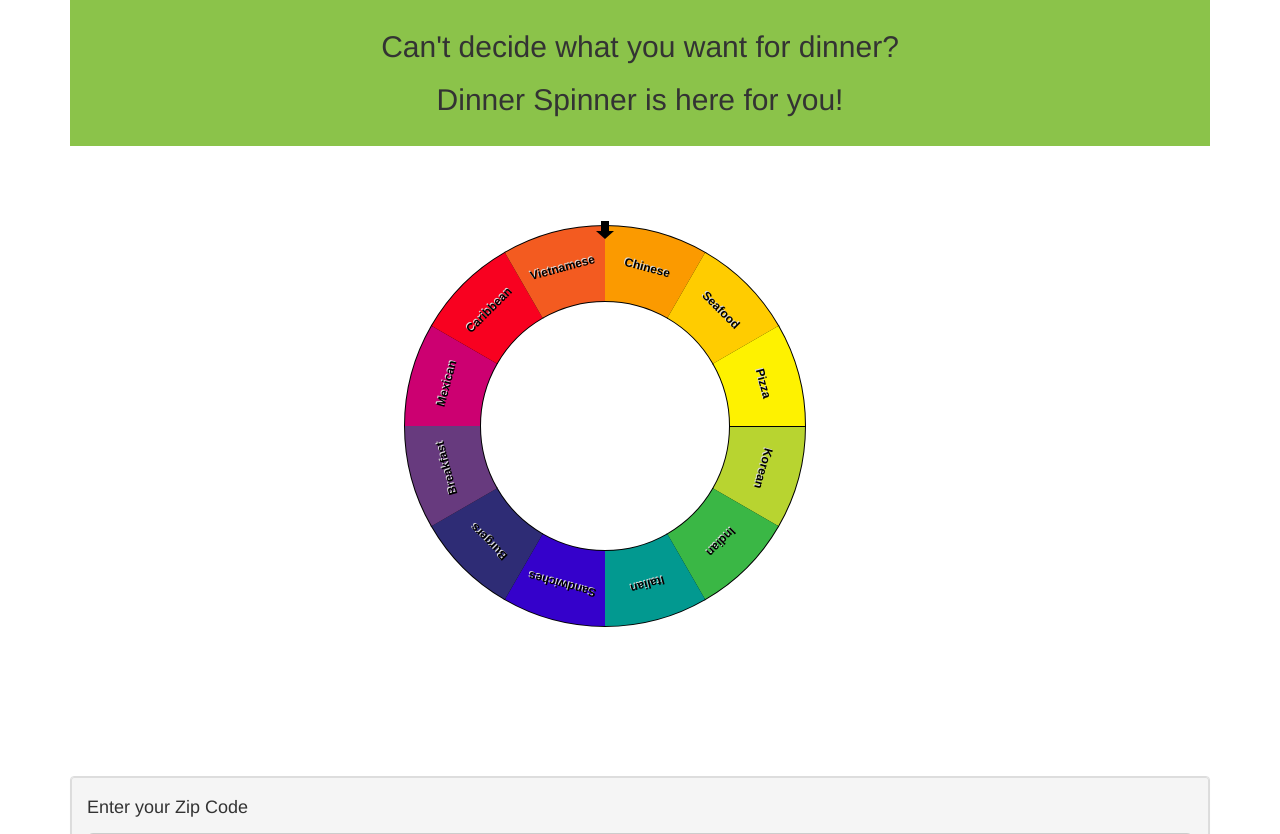
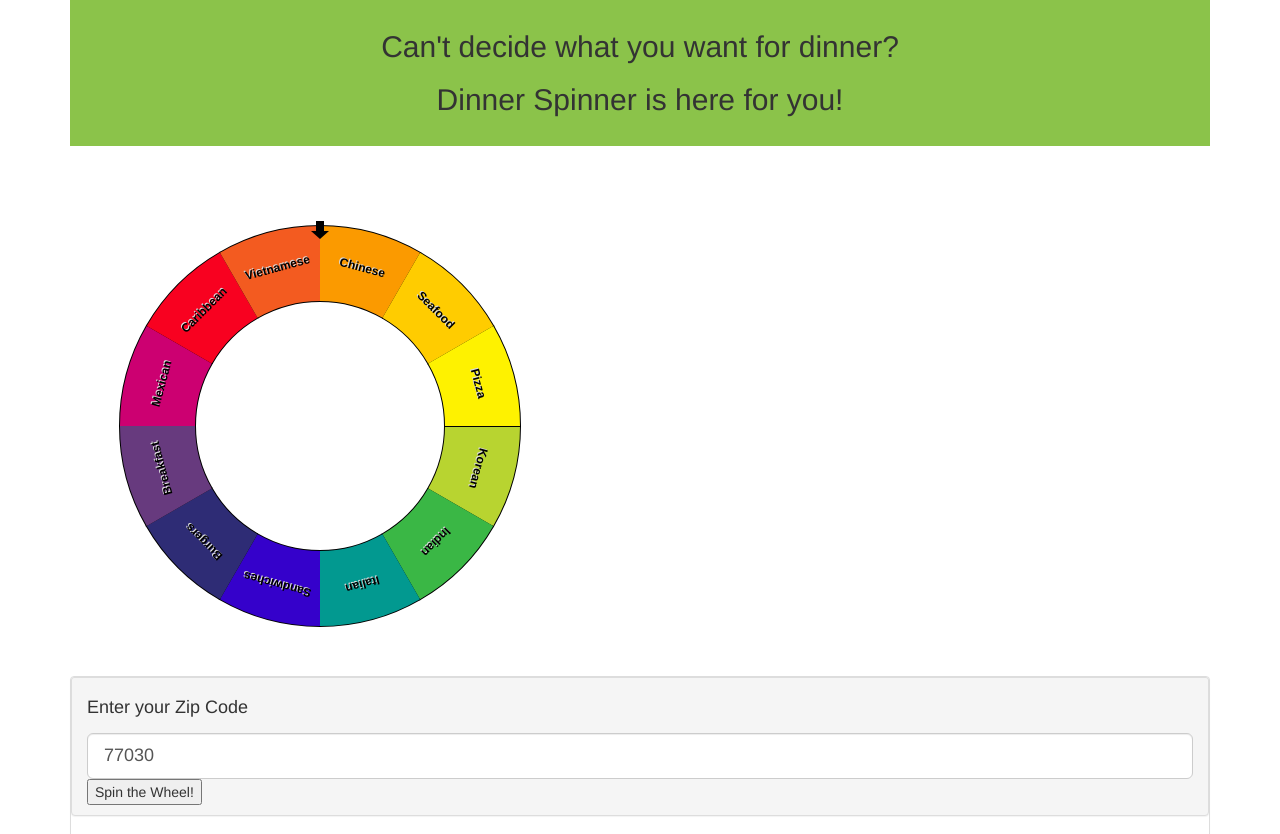
Before and after one commit to whchan167/dinnerspinner, a PHP site: page / in a window 1280 px wide. Shown: the top 834 px of the page. Run offline with PHP 8.4, Linux system fonts and the light colour scheme; some libraries are stand-ins or nearby versions.

Commit message:
dinnerspinner

```diff
--- a/assets/css/style.css
+++ b/assets/css/style.css
@@ -4,15 +4,9 @@ header {margin-bottom:30px;
 		padding-bottom:20px;
 		background-color:#8bc34a;}
 
-#spin{
-	z-index: 999;
-    position: relative;
-}
-
 #map{width:100%; height:500px;
 			}
 
-.row {width:100%; height:600px;}
+.row {width:100%; height:500px;}
 
-#spin {z-index: 999;
-	   position: absolute;}
+#restaurantlist {height:500px; width:50%;}
--- a/assets/javascript/app.js
+++ b/assets/javascript/app.js
@@ -146,16 +146,44 @@ function initMap() {
     }
 
 function yelpsearch(restaurant, location){
-    var yelpURL = "https://localhost:5000/yelp/search?term=" + restaurant + "&location=" + location;
+    var yelpURL = "http://localhost:5000/yelp/search?term=" + encodeURIComponent(restaurant + "restaurant") + "&location=" + encodeURIComponent(location) + "&limit=20";
     $.ajax({url: yelpURL, method: "GET"
           }).done(function(response){
              console.log(response);
              console.log(yelpURL);
 
+             //use for loop to loop through each item
+             for (var i=0; i<response.length; i++) {
 
+             //store the restaurant data in variable
+             var name = $("<p>").text("Name: " + response[i].businesses.name);
+             var address =$("<p>").text("Address: " + response[i].businesses.location.display_address[0] + response.businesses.location.display_address[1] + response.businesses.location.display_address[2]);
+             var phone = $("<p>").text("Phone: " + response[i].businesses.display_phone);
+             var rating = $("<p>").text("Rating: " + response[i].businesses.rating_img_url_small);
+             console.log(response);
 
+            //create a div tag to store each restaurant data:
+            var restaurantDiv = $("<div>");
 
+            //create image tag to store image
+            var image = $("<img>");
 
-    });
+            //set attribute to image tag
+            image.attr("src", response[i].businesses.snippet_image_url);
+
+            //append the paragraph and the animeimg to the animeDiv
+            restaurantDiv.append(name);
+            restaurantDiv.append(address);
+            restaurantDiv.append(phone);
+            restaurantDiv.append(rating);
+            restaurantDiv.append(image);
+            console.log(restaurantDiv);
+
+            //prepend restaurantDiv to the restaurantlist in html
+            $("#restaurantlist").prepend(restaurantDiv);
+
+             }
+          });
       }
+
 $(document).ready(drawRouletteWheel,initMap);
--- a/dinnerspinner.html
+++ b/dinnerspinner.html
@@ -29,15 +29,13 @@
 		</header>
 
 		<div class="row">
-			<div class="col-md-3">
-			</div>
 			<div class="col-md-6">
 			<canvas id="canvas" width="500" height="500"></canvas>
 			</div>
-			<div class="col-md-3">
+			<div class="col-md-6" id="restaurantlist">
 			</div>
 		</div>
-		<div
+	<div>
 
         <!--The form user enter address to confine the list of restaurant-->
 		<div class="panel panel-default">
```
